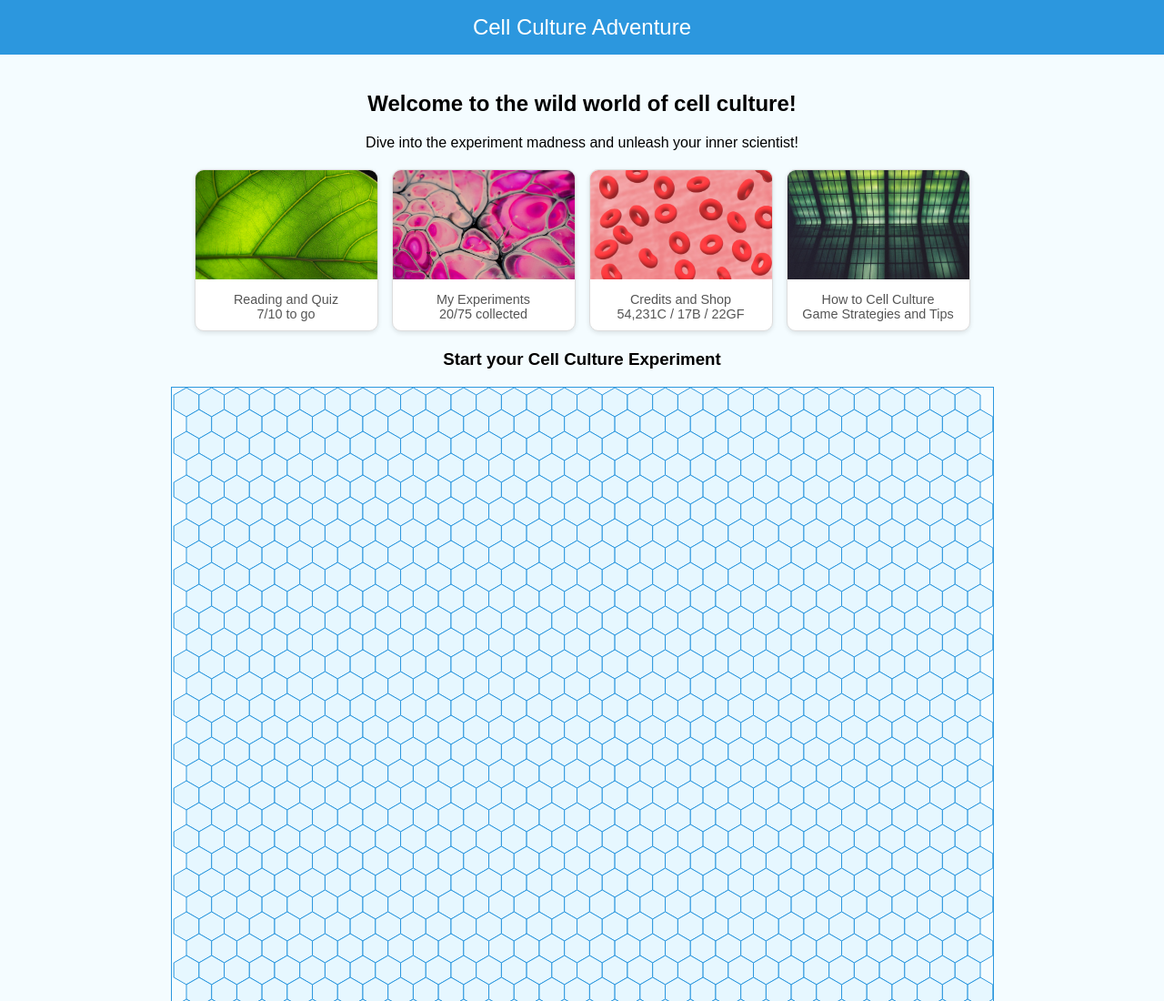
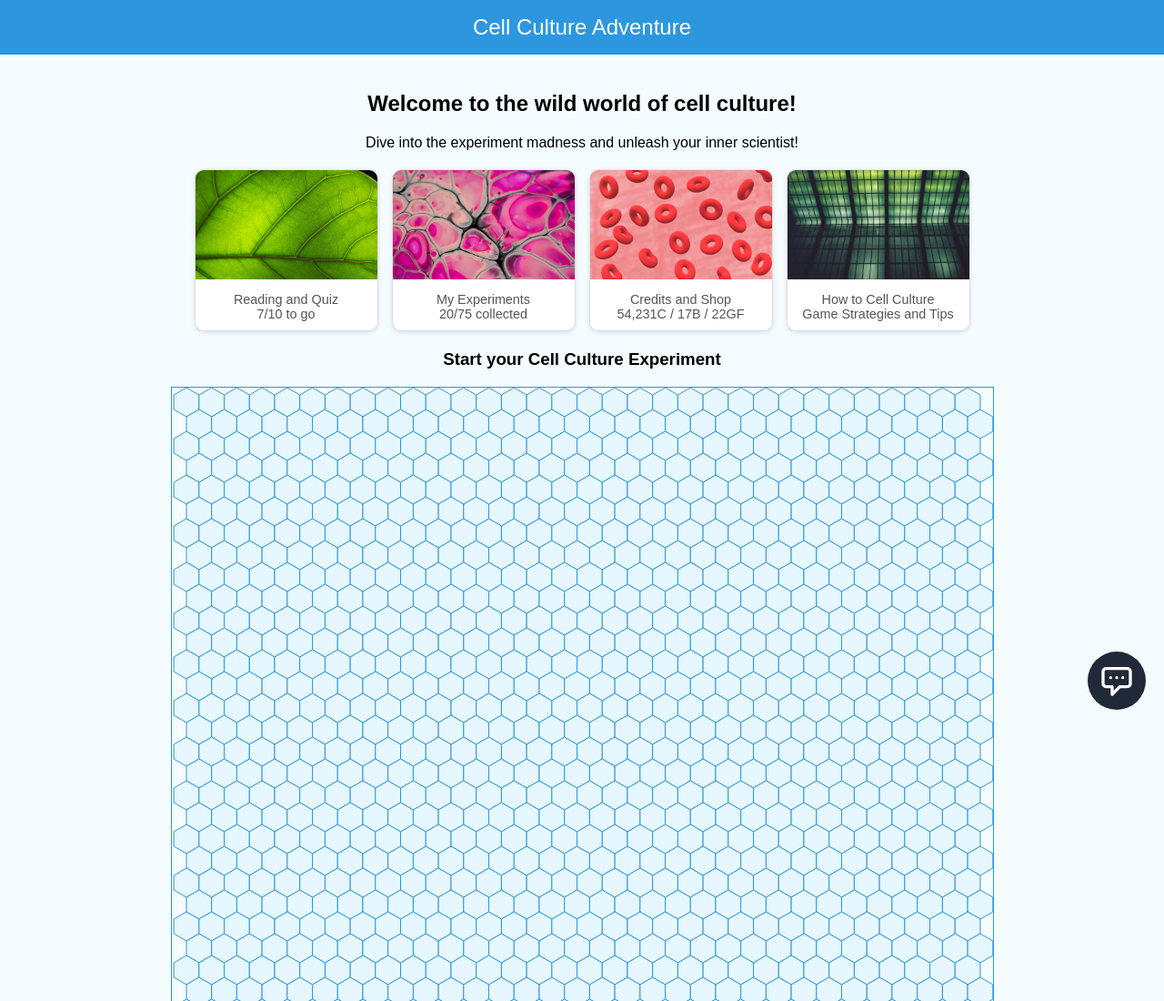
Before and after one commit to LBK888/Cell-Adventure, a plain HTML site: page index.html in a window 1280 px wide. Shown: the top 1100 px of the page at 91% size. Drawn offline with Linux system fonts and the light colour scheme.

Commit message:
Add files via upload

```diff
--- /dev/null
+++ b/chat-widget.js
@@ -0,0 +1,261 @@
+(function() {
+
+  const style = document.createElement('style');
+  style.innerHTML = `
+  .hidden {
+    display: none !important;
+  }
+  #chat-widget-container {
+    position: fixed;
+    bottom: 20px;
+    right: 20px;
+    flex-direction: column;
+  }
+  #chat-bubble {
+    width: 4rem;
+    height: 4rem;
+    background-color: #1f2937;
+    border-radius: 9999px;
+    display: flex;
+    align-items: center;
+    justify-content: center;
+    cursor: pointer;
+    font-size: 1.875rem;
+  }
+  #chat-bubble svg {
+    width: 2.5rem;
+    height: 2.5rem;
+    color: white;
+  }
+  #chat-popup {
+    height: 70vh;
+    max-height: 70vh;
+    transition: all 0.3s;
+    overflow: hidden;
+    position: absolute;
+    bottom: 5rem;
+    right: 0;
+    width: 24rem;
+    background-color: white;
+    border-radius: 0.375rem;
+    box-shadow: 0 4px 6px -1px rgba(0, 0, 0, 0.1);
+    display: flex;
+    flex-direction: column;
+  }
+  #chat-header {
+    display: flex;
+    justify-content: space-between;
+    align-items: center;
+    padding: 1rem;
+    background-color: #1f2937;
+    color: white;
+    border-top-left-radius: 0.375rem;
+    border-top-right-radius: 0.375rem;
+  }
+  #chat-header h3 {
+    margin: 0;
+    font-size: 1.125rem;
+  }
+  #close-popup {
+    background: transparent;
+    border: none;
+    color: white;
+    cursor: pointer;
+  }
+  #close-popup svg {
+    height: 1.5rem;
+    width: 1.5rem;
+  }
+  #chat-messages {
+    flex: 1;
+    padding: 1rem;
+    overflow-y: auto;
+  }
+  #chat-input-container {
+    padding: 1rem;
+    border-top: 1px solid #e5e7eb;
+  }
+  .input-wrapper {
+    display: flex;
+    gap: 1rem;
+    align-items: center;
+  }
+  #chat-input {
+    flex: 1;
+    border: 1px solid #d1d5db;
+    border-radius: 0.375rem;
+    padding: 0.5rem 1rem;
+    outline: none;
+    width: 75%;
+  }
+  #chat-submit {
+    background-color: #1f2937;
+    color: white;
+    border-radius: 0.375rem;
+    padding: 0.5rem 1rem;
+    cursor: pointer;
+    border: none;
+  }
+  .footer-text {
+    display: flex;
+    text-align: center;
+    font-size: 0.75rem;
+    padding-top: 1rem;
+  }
+  .footer-text span {
+    flex: 1;
+  }
+  .footer-text a {
+    color: #4f46e5;
+    text-decoration: none;
+  }
+  .user-message {
+    display: flex;
+    justify-content: flex-end;
+    margin-bottom: 0.75rem;
+  }
+  .user-message-content {
+    background-color: #1f2937;
+    color: white;
+    border-radius: 0.5rem;
+    padding: 0.5rem 1rem;
+    max-width: 70%;
+  }
+  .bot-message {
+    display: flex;
+    margin-bottom: 0.75rem;
+  }
+  .bot-message-content {
+    background-color: #e5e7eb;
+    color: black;
+    border-radius: 0.5rem;
+    padding: 0.5rem 1rem;
+    max-width: 70%;
+  }
+  @media (max-width: 768px) {
+    #chat-popup {
+      position: fixed;
+      top: 0;
+      right: 0;
+      bottom: 0;
+      left: 0;
+      width: 100%;
+      height: 100%;
+      max-height: 100%;
+      border-radius: 0;
+    }
+  }
+  `;
+
+  document.head.appendChild(style);
+
+  // 先創建容器
+  const chatWidgetContainer = document.createElement('div');
+  chatWidgetContainer.id = 'chat-widget-container';
+
+  // Inject the HTML
+  chatWidgetContainer.innerHTML = `
+    <div id="chat-bubble">
+      <svg xmlns="http://www.w3.org/2000/svg" fill="none" viewBox="0 0 24 24" stroke="currentColor" stroke-width="2">
+        <path stroke-linecap="round" stroke-linejoin="round" d="M8 10h.01M12 10h.01M16 10h.01M9 16H5a2 2 0 01-2-2V6a2 2 0 012-2h14a2 2 0 012 2v8a2 2 0 01-2 2h-5l-5 5v-5z" />
+      </svg>
+    </div>
+    <div id="chat-popup" class="hidden">
+      <div id="chat-header">
+        <h3>Cell Master</h3>
+        <button id="close-popup">
+          <svg xmlns="http://www.w3.org/2000/svg" fill="none" viewBox="0 0 24 24" stroke="currentColor" stroke-width="2">
+            <path stroke-linecap="round" stroke-linejoin="round" d="M6 18L18 6M6 6l12 12" />
+          </svg>
+        </button>
+      </div>
+      <div id="chat-messages"></div>
+      <div id="chat-input-container">
+        <div class="input-wrapper">
+          <input type="text" id="chat-input" placeholder="Type your message...">
+          <button id="chat-submit">Send</button>
+        </div>
+        <div class="footer-text">
+          <span>By <a href="http://lbk.tw/" target="_blank">LBK.tw</a></span>
+        </div>
+      </div>
+    </div>
+  `;
+
+  // 將容器添加到 body
+  document.body.appendChild(chatWidgetContainer);
+
+  // 在 DOM 元素加入後再綁定事件監聽器
+  const chatInput = document.getElementById('chat-input');
+  const chatSubmit = document.getElementById('chat-submit');
+  const chatMessages = document.getElementById('chat-messages');
+  const chatBubble = document.getElementById('chat-bubble');
+  const chatPopup = document.getElementById('chat-popup');
+  const closePopup = document.getElementById('close-popup');
+
+  function togglePopup() {
+    chatPopup.classList.toggle('hidden');
+    if (!chatPopup.classList.contains('hidden')) {
+      chatInput.focus();
+    }
+  }
+
+  chatBubble.addEventListener('click', togglePopup);
+  closePopup.addEventListener('click', togglePopup);
+
+  chatSubmit.addEventListener('click', function() {
+
+    const message = chatInput.value.trim();
+    if (!message) return;
+
+    chatMessages.scrollTop = chatMessages.scrollHeight;
+
+    chatInput.value = '';
+
+    onUserRequest(message);
+
+  });
+
+  chatInput.addEventListener('keyup', function(event) {
+    if (event.key === 'Enter') {
+      chatSubmit.click();
+    }
+  });
+
+  function onUserRequest(message) {
+    // Handle user request here
+    console.log('User request:', message);
+
+    // Display user message
+    const messageElement = document.createElement('div');
+    messageElement.className = 'user-message';
+    messageElement.innerHTML = `
+      <div class="user-message-content">
+        ${message}
+      </div>
+    `;
+    chatMessages.appendChild(messageElement);
+    chatMessages.scrollTop = chatMessages.scrollHeight;
+
+    chatInput.value = '';
+
+    // Reply to the user
+    setTimeout(function() {
+      reply('Hi! This is a sample reply. I will be functional soon');
+    }, 500);
+  }
+
+  function reply(message) {
+    const chatMessages = document.getElementById('chat-messages');
+    const replyElement = document.createElement('div');
+    replyElement.className = 'bot-message';
+    replyElement.innerHTML = `
+      <div class="bot-message-content">
+        ${message}
+      </div>
+    `;
+    chatMessages.appendChild(replyElement);
+    chatMessages.scrollTop = chatMessages.scrollHeight;
+  }
+
+})();
--- a/index.html
+++ b/index.html
@@ -140,6 +140,7 @@
             z-index: 1;
         }
     </style>
+    <script async src="./chat-widget.js"></script>
 </head>
 <body>
     <!-- 頁首 -->
```
